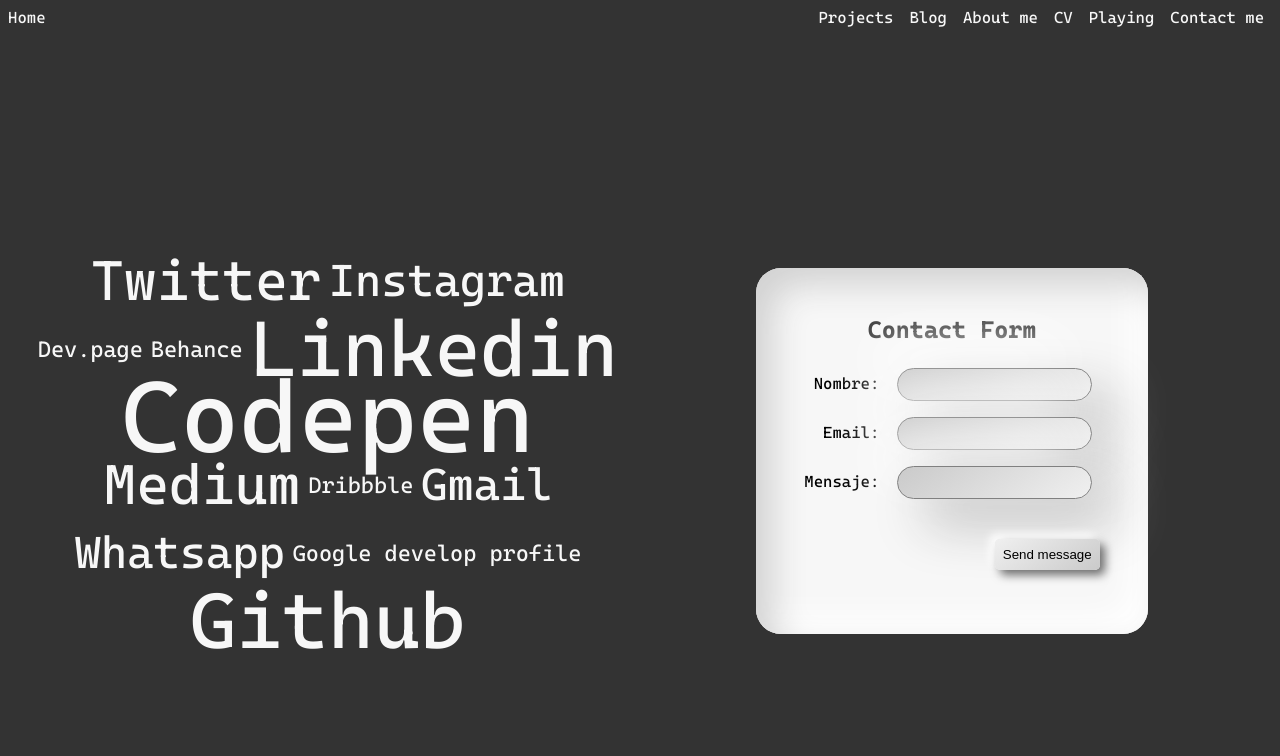
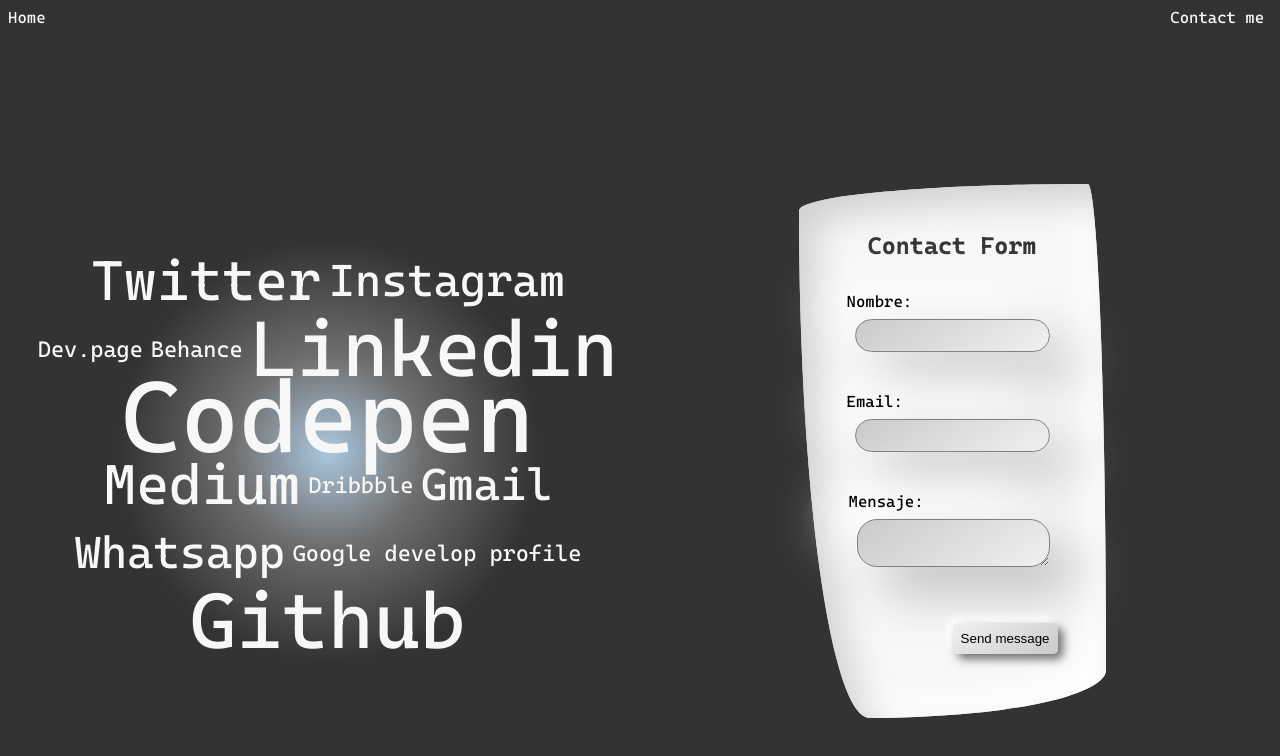
Before and after one commit to JaimeTorrealba/JTPortflio, a Vue app: page /contacme in a window 1280 px wide. Shown: the top 756 px of the page. Built offline with nearby package versions, Linux system fonts and the light colour scheme.

Commit message:
chg to contactMe, add netlify.toml,

```diff
--- a/src/App.vue
+++ b/src/App.vue
@@ -1,12 +1,19 @@
-<script setup>
-// This starter template is using Vue 3 <script setup> SFCs
-// Check out https://v3.vuejs.org/api/sfc-script-setup.html#sfc-script-setup
-//import HelloWorld from './components/HelloWorld.vue'
+<template>
+  <div>
+    <header>
+      <navBar />
+    </header>
+    <main>
+      <router-view></router-view>
+    </main>
+  </div>
+</template>
+<script>
+import navBar from "./components/navBar.vue";
+export default {
+  components: {
+    navBar,
+  },
+};
 </script>
-
-<template>
-  <router-view></router-view>
-</template>
-
-<style src="./assets/styles/global.scss" >
-</style>
+<style src="./assets/styles/global.scss"></style>
--- a/src/assets/styles/global.scss
+++ b/src/assets/styles/global.scss
@@ -26,6 +26,7 @@
   body {
     overflow: hidden;
     font-family: CascadiaCode;
+    background-color: var(--black);
   }
 
   /* Variables */
@@ -38,7 +39,7 @@
     --large : 2rem;
     --extralarge : 3rem;
 
-    --radiusinput : 25px;
+    --radiusinput : 20px;
     --radiusbutton : 5px;
     --radiuslayout : 2rem;
 
@@ -46,6 +47,7 @@
     /* Colors */
     --white: #F7F7F7;
     --black: #333;
+    --blue:#4568DC;
 
 }
 
--- a/src/components/contacme/CloudTag.vue
+++ b/src/components/contacme/CloudTag.vue
@@ -1,5 +1,5 @@
 <template>
-  <div class="container cloud-container">
+  <div class="container cloud-container gradient-background">
     <ul class="cloud">
       <li>
         <a
@@ -149,6 +149,27 @@
 .cloud-container {
   max-width: 50vw;
 }
+.gradient-background {
+  background: radial-gradient(
+    circle,
+     rgba(171,200,223,1) 0%,
+    rgba(111,110,110,1) 25%,
+    var(--black) 55%
+  );
+  animation: gradients 2s ease infinite;
+}
+
+@keyframes gradients {
+  0% {
+    background-position: 0% 50%;
+  }
+  50% {
+    background-position: 100% 50%;
+  }
+  100% {
+    background-position: 0% 50%;
+  }
+}
 ul.cloud {
   list-style: none;
   padding-left: 0;
--- a/src/components/contacme/ContacForm.vue
+++ b/src/components/contacme/ContacForm.vue
@@ -4,25 +4,34 @@
     name="contact"
     data-netlify="true"
     data-netlify-honeypot="bot-field"
+    action="/pages/success"
     @submit="onSubmit"
+    class="gradient-background"
   >
     <textTitle text="Contact Form" />
     <div class="form">
       <input type="hidden" name="form-name" value="contact" />
+      <div class="margin-inputs">
         <label>
           Nombre:
           <Field id="name" name="name" type="text" :rules="nameRule" />
         </label>
+      </div>
       <ErrorMessage name="name" />
+      <div class="margin-inputs">
         <label>
           Email:
-        <Field id="email" name="email" type="email" :rules="emailRule"  />
+          <Field id="email" name="email" type="email" :rules="emailRule" />
         </label>
+      </div>
       <ErrorMessage name="email" />
+      <div class="margin-inputs">
+
       <label>
         Mensaje:
-        <Field id="message" name="message" type="text" :rules="messageRule" />
+        <Field id="message" name="message" type="text" as="textarea" :rules="messageRule" />
       </label>
+      </div>
       <ErrorMessage name="message" />
       <button type="submit" class="submit-button">Send message</button>
     </div>
@@ -31,21 +40,21 @@
 <script>
 import textTitle from "../common/Title.vue";
 
-import { Field, Form, ErrorMessage  } from "vee-validate";
-import * as yup from 'yup';
+import { Field, Form, ErrorMessage } from "vee-validate";
+import * as yup from "yup";
 export default {
   components: {
     textTitle,
     Field,
     Form,
-    ErrorMessage
+    ErrorMessage,
   },
   data() {
     return {
       emailRule: yup.string().required().email(),
       nameRule: yup.string().required(),
       messageRule: yup.string().required(),
-    }
+    };
   },
   methods: {
     encode(data) {
@@ -56,7 +65,7 @@
         .join("&");
     },
     onSubmit(event) {
-      console.log(event)
+      console.log(event);
       fetch("/", {
         method: "POST",
         headers: { "Content-Type": "application/x-www-form-urlencoded" },
@@ -66,10 +75,10 @@
         }),
       })
         .then(() => {
-          document.getElementById('name').value = ''
-          document.getElementById('email').value = ''
-          document.getElementById('message').value = ''
-          console.log('todo bien')
+          document.getElementById("name").value = "";
+          document.getElementById("email").value = "";
+          document.getElementById("message").value = "";
+          console.log("todo bien");
         })
         .catch((error) => {
           console.error(error);
@@ -84,6 +93,9 @@
   border-radius: 25px;
   background: #f7f7f7;
   box-shadow: inset 17px 17px 34px #d2d2d2, inset -17px -17px 34px #ffffff;
+  border-radius: 94% 6% 77% 23% / 5% 91% 9% 95%;
+
+
 }
 .form {
   display: flex;
@@ -110,7 +122,10 @@
   outline: max(1px, 0.1em) dashed currentColor;
   outline-offset: -0.25em;
 }
-input {
+.margin-inputs {
+  margin: var(--normal) 0;
+}
+input, textarea {
   outline: none;
   outline-offset: none;
   padding: var(--small);
@@ -119,5 +134,6 @@
   border-radius: var(--radiusinput);
   background: linear-gradient(145deg, #cacaca, #f0f0f0);
   box-shadow: 25px 25px 51px #bcbcbc, -25px -25px 51px #ffffff;
+  display: block;
 }
 </style>
--- a/src/components/navBar.vue
+++ b/src/components/navBar.vue
@@ -2,11 +2,11 @@
   <nav>
     <router-link to="/">Home</router-link>
     <ul class="navBar">
-      <li><router-link to="">Projects</router-link></li>
+      <!-- <li><router-link to="">Projects</router-link></li>
       <li><router-link to="">Blog</router-link></li>
       <li><router-link to="">About me</router-link></li>
       <li><router-link to="">CV</router-link></li>
-      <li><router-link to="">Playing</router-link></li>
+      <li><router-link to="">Playing</router-link></li> -->
       <li><router-link to="/contacme">Contact me</router-link></li>
     </ul>
   </nav>
@@ -19,7 +19,7 @@
   display: flex;
   justify-content: space-between;
   padding: var(--small);
-  background-color:var(--black);
+  background-color:transparent;
 }
 .navBar {
   color: white;
@@ -34,5 +34,6 @@
  a {
   text-decoration: none;
   color: var(--white);
+  font-size: var(--normal);
 }
 </style>
--- a/src/views/Contacme.vue
+++ b/src/views/Contacme.vue
@@ -1,24 +1,21 @@
 <template>
-  <navBar />
-  <main class="container form-view">
+  <div class="container form-view">
     <section class="section1">
       <CloudTag />
     </section>
     <section class="section2">
       <ContactForm />
     </section>
-  </main>
+  </div>
 </template>
 <script>
 import ContactForm from "../components/contacme/ContacForm.vue";
 import CloudTag from "../components/contacme/CloudTag.vue";
-import navBar from "../components/navBar.vue";
 
 export default {
   components: {
     ContactForm,
     CloudTag,
-    navBar,
   },
   methods: {
     encode(data) {
@@ -56,7 +53,7 @@
 </script>
 <style lang="scss" scoped>
 .form-view {
-  background-color: var(--black);
+
   min-height: 100vh;
   display:grid;
   grid-template-columns: 1fr 1fr;
--- a/src/views/Home.vue
+++ b/src/views/Home.vue
@@ -1,5 +1,4 @@
 <template>
-  <navBar />
   <canvas class="webgl"></canvas>
 </template>
 
@@ -291,9 +290,6 @@
 
     tick();
   },
-  components: {
-    navBar,
-  },
 };
 </script>
 
```
Also changed, not shown: 1 other file (tests, documents, lock files or other folders). Lines whose indentation alone changed are shown as unchanged.
